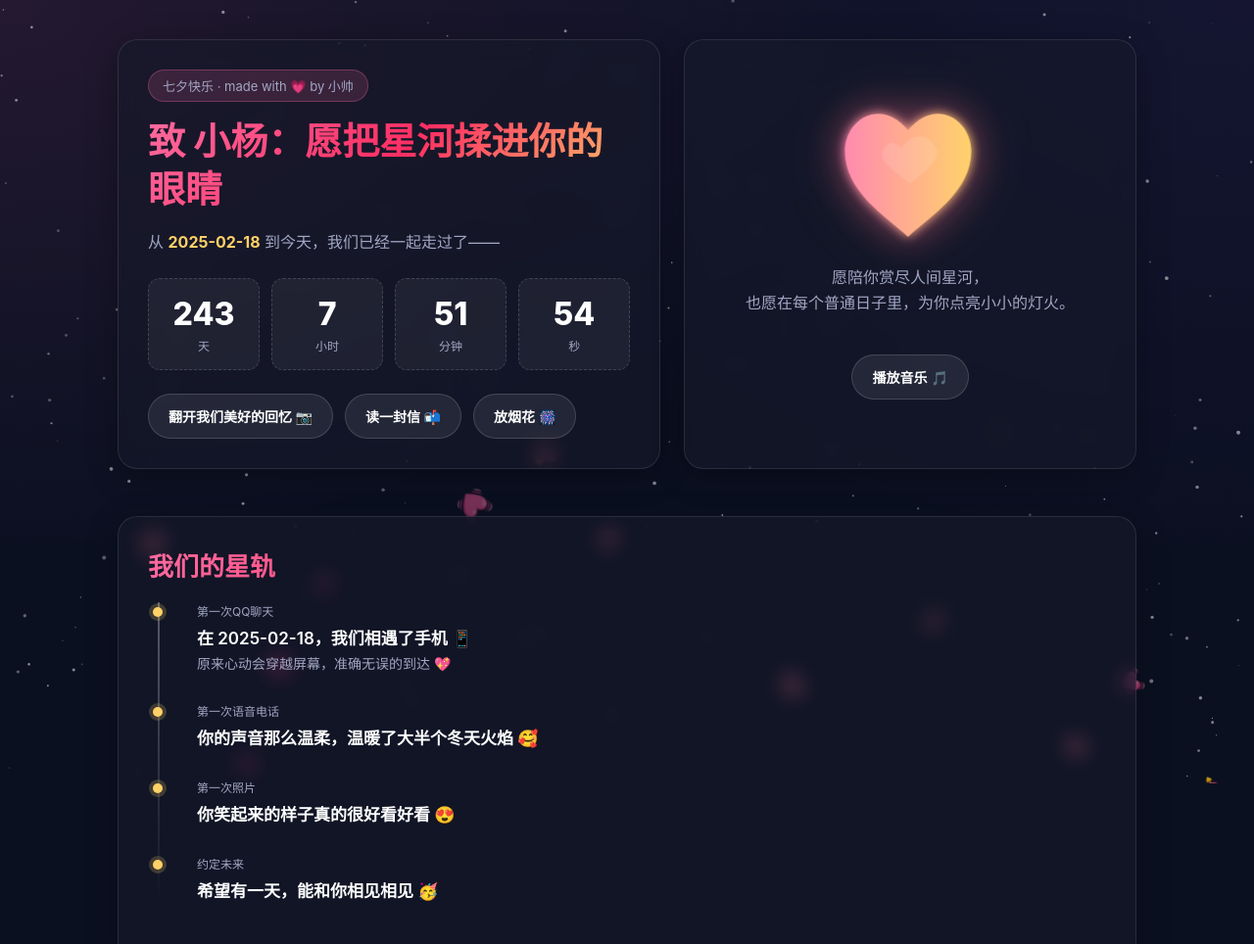
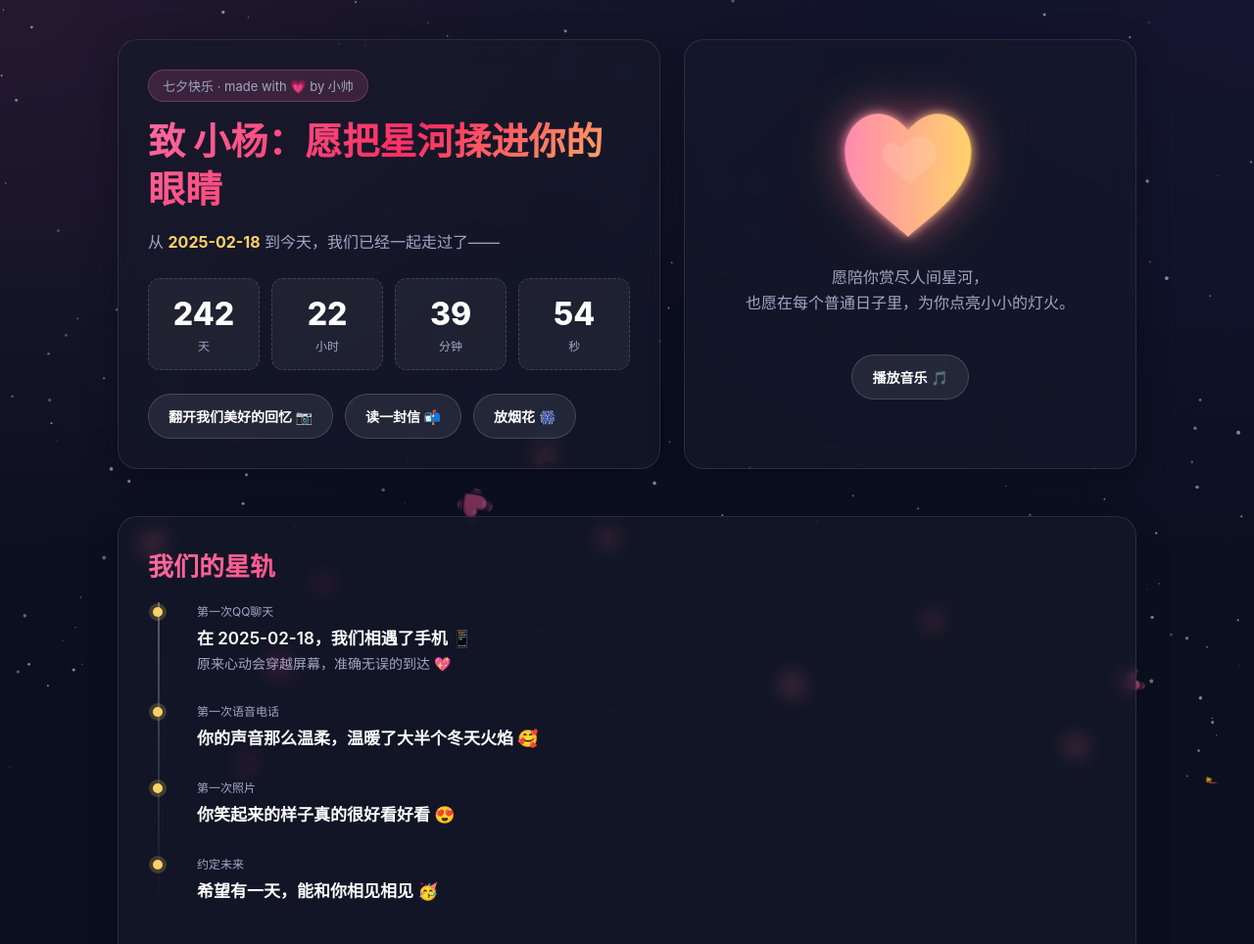
Before and after one commit to ziyuehanxing163/xiaoyangzhongdashu, a plain HTML site: page index.html in a window 1280 px wide. Shown: the top 964 px of the page at 98% size. Drawn offline with Linux system fonts and the light colour scheme; animation ran at ten frames a second.

Commit message:
Update countdown start time to 09:12:00

```diff
--- a/index.html
+++ b/index.html
@@ -589,7 +589,7 @@
   <script>
     // 时间计数
     function updateTime() {
-      const start = new Date('2025-02-18T00:00:00');
+      const start = new Date('2025-02-18T09:12:00');
       const now = new Date();
       const diff = now - start;
 
```
